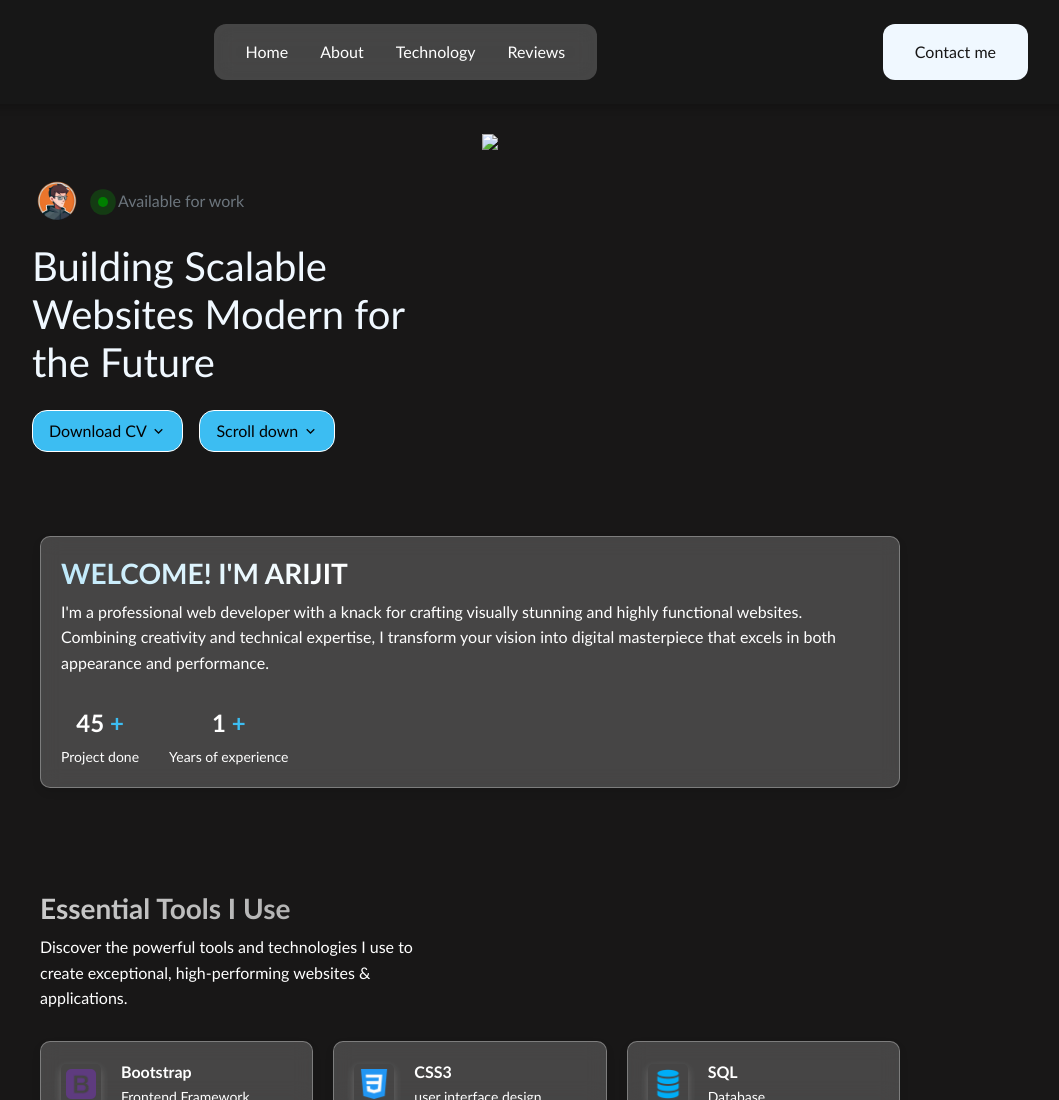
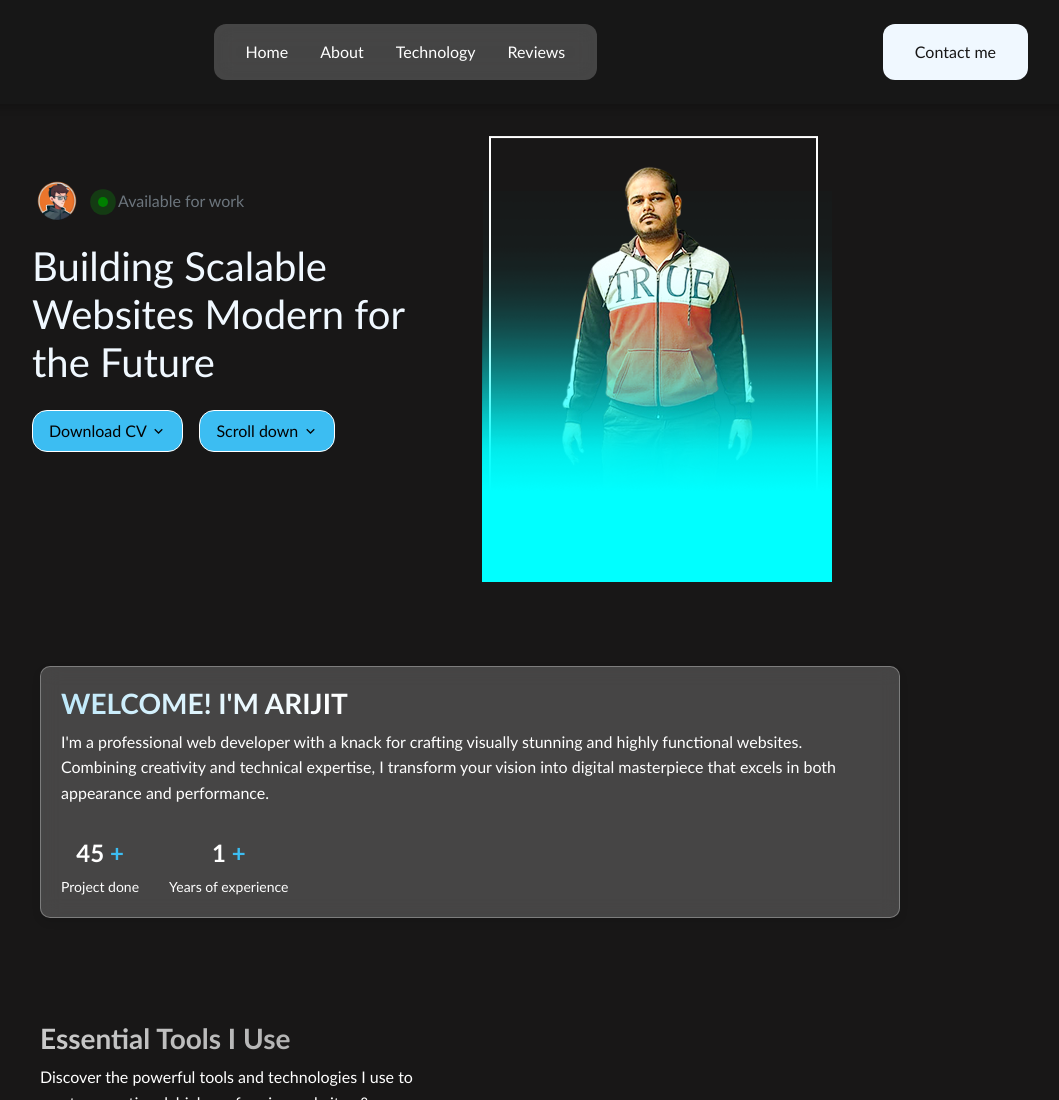
Before and after one commit to arijeet921/My-Portfolio, a plain HTML site: page index.html in a window 1280 px wide. Shown: the top 1100 px of the page, without its empty margins (170-1229 px from the left). Drawn offline with nearby package versions, Linux system fonts and the light colour scheme; the site is published under a folder, as on GitHub Pages, so addresses that start at the root find nothing.

Commit message:
chnages commit

```diff
--- a/index.html
+++ b/index.html
@@ -74,7 +74,7 @@
                 </div>
             </div>
             <div class="col-lg-6 col-md-6 col-sm-12">
-                <img src="/image/port-flio-main-image.png" class="img-fluid">
+                <img src="./image/port-flio-main-image.png" class="img-fluid">
             </div>
         </div>
     </div>
```
